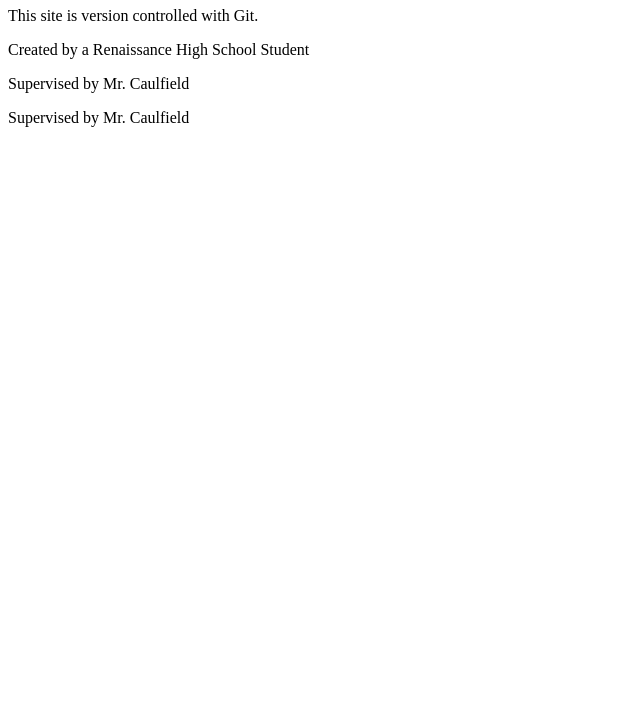
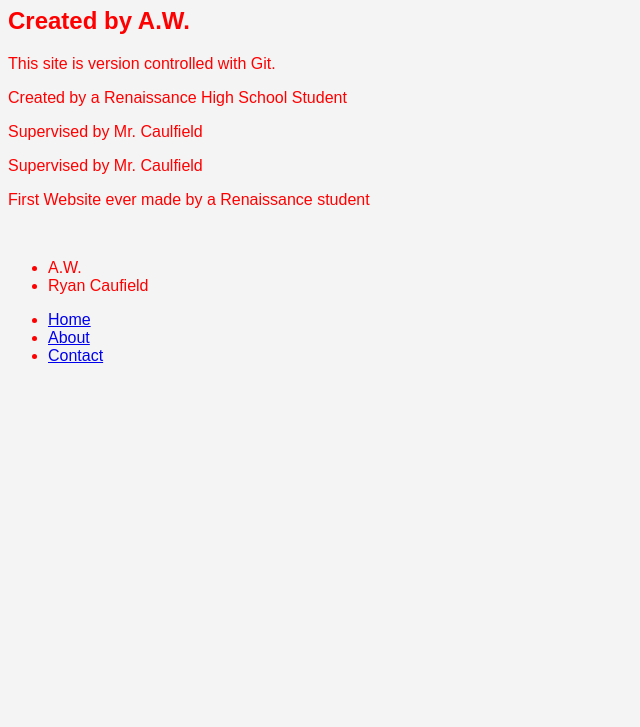
Before and after one commit to webdev-del/github-intro, a plain HTML site: page index.html in a window 1280 px wide. Shown: the part 73-800 px from the top of the page, without its empty margins (0-640 px from the left). Drawn offline with Linux system fonts and the light colour scheme.

Commit message:
Add headings, paragraphs, and lists second atempt

```diff
--- a/index.html
+++ b/index.html
@@ -7,10 +7,28 @@
     <link rel="stylesheet" type="text/css" href="style.css">
 </head>
 <body>
+    <!--Headings-->
     <h1>Welcome to My Website</h1>
+    <h2>Created by A.W.</h2>
+    <!--Paragraphs-->
     <p>This site is version controlled with Git.</p>
     <p>Created by a Renaissance High School Student</p>
     <p>Supervised by Mr. Caulfield</p>
     <p>Supervised by Mr. Caulfield</p>
+    <p>First Website ever made by a Renaissance student</p>
+    <br>
+    <!--Lists-->
+    <ul>
+        <li>A.W.</li>
+        <li> Ryan Caufield</li>
+    </ul>
+    <!--Navigation-->
+    <nav>
+        <ul>
+            <li><a href="index.html">Home</a></li>
+            <li><a href="about.html">About</a></li>
+            <li><a href="contact.html">Contact</a></li>
+        </ul>
+    </nav>
 </body>
 </html>
--- a/style.css
+++ b/style.css
@@ -0,0 +1,5 @@
+body{
+    font-family: Arial, sans-serif;
+    background-color: #f4f4f4;
+    color:red
+}
```
Also changed, not shown: about.html (+13 -0 lines), contact.html (+13 -0 lines).
